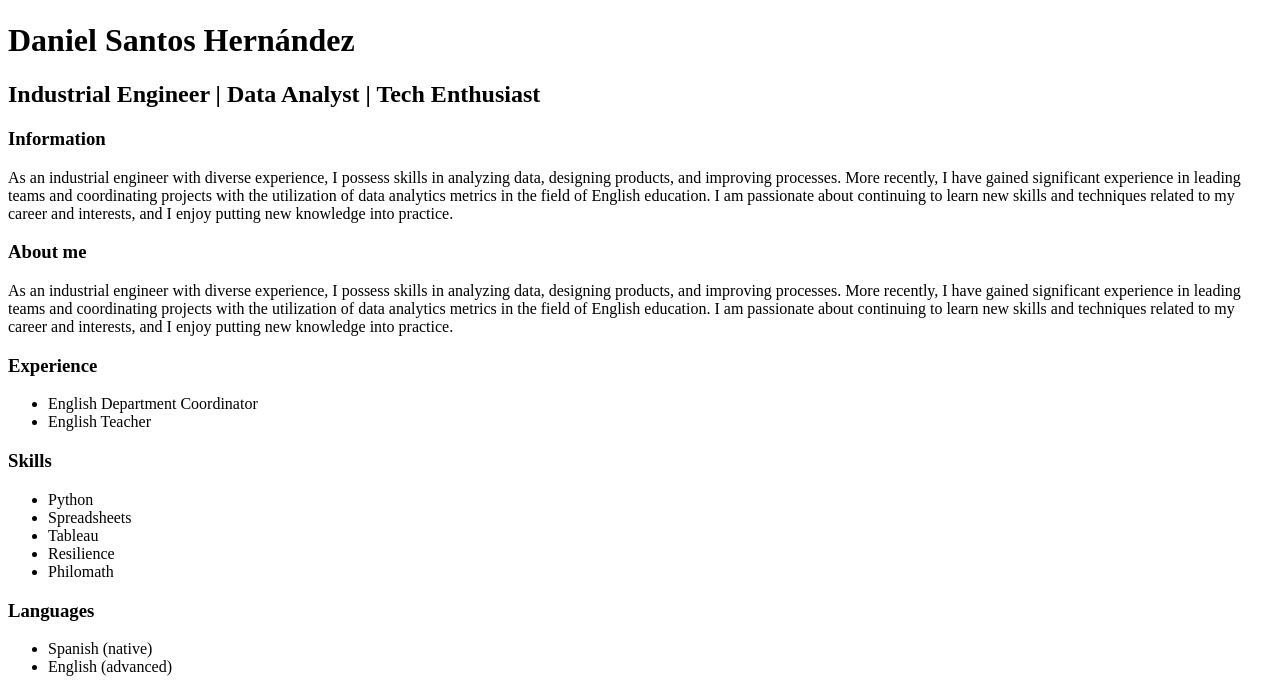
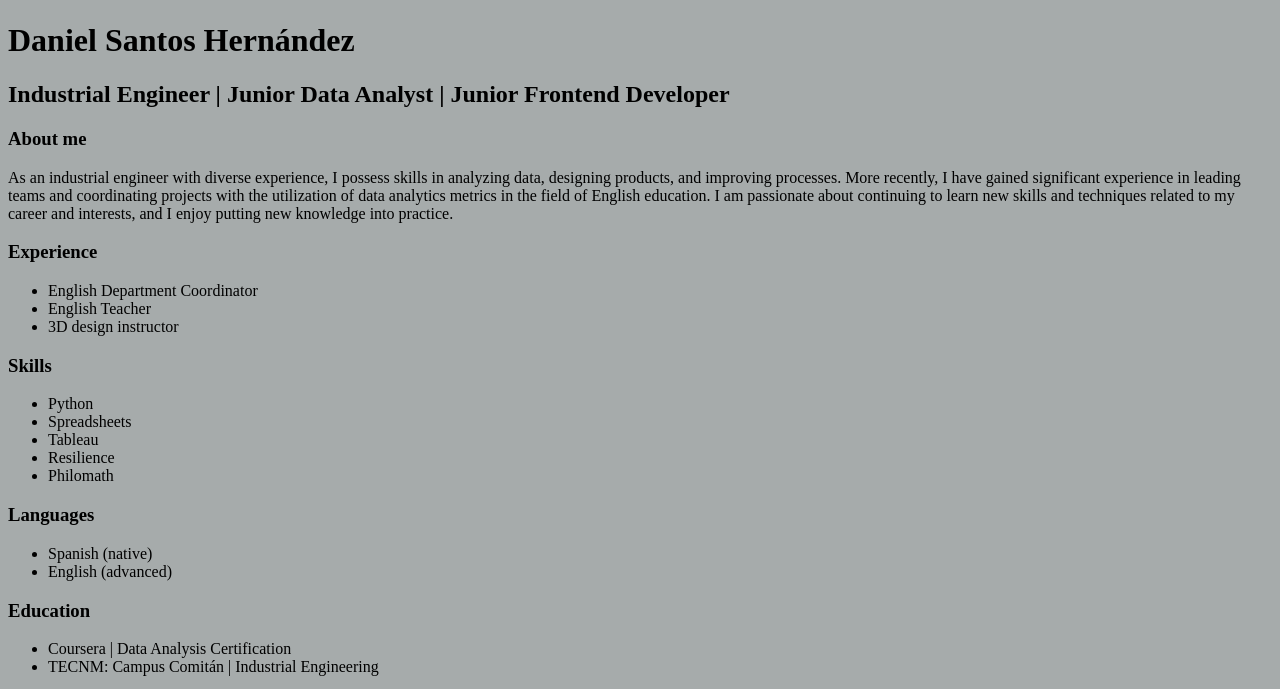
Before and after one commit to DanSantos005/CV, a plain HTML site: page INDEX.HTML in a window 1280 px wide. Shown: the part 311-1000 px from the top of the page. Drawn offline with Linux system fonts and the light colour scheme; grey boxes are pictures that could not be loaded.

Commit message:
background color chnged

```diff
--- a/INDEX.HTML
+++ b/INDEX.HTML
@@ -3,20 +3,16 @@
 <head>
     <meta charset="UTF-8">
     <meta name="viewport" content="width=device-width, initial-scale=1.0">
+    <link rel="stylesheet" href="./styles.css">
     <title>Daniel Santos</title>
 </head>
 <body>
     <header>
         <img src="https://scontent.ftgz3-1.fna.fbcdn.net/v/t39.30808-6/369270880_10231725908114872_5077519527792252069_n.jpg?_nc_cat=105&ccb=1-7&_nc_sid=5f2048&_nc_eui2=AeFET7f25nsH8poSELtagtLaL3DLsdW1vlIvcMux1bW-Uv7EMPhqK75WIwWaVLZsiJQ&_nc_ohc=GiTQfUYzPlsAX-8hH43&_nc_ht=scontent.ftgz3-1.fna&oh=00_AfDBrV4vqqtOUkoOYxkyxfYCvR478L99p55ETlYy-Y2H_w&oe=6540BE2E" alt="Profile">
         <h1>Daniel Santos Hernández</h1>
-        <h2>Industrial Engineer | Data Analyst | Tech Enthusiast</h2>
+        <h2>Industrial Engineer | Junior Data Analyst | Junior Frontend Developer</h2>
     </header>
     <main>
-        <section>
-            <h3>Information</h3>
-            <p>As an industrial engineer with diverse experience, I possess skills in analyzing data, designing products, and improving processes.
-        More recently, I have gained significant experience in leading teams and coordinating projects with the utilization of data analytics metrics in the field of English education. I am passionate about continuing to learn new skills and techniques related to my career and interests, and I enjoy putting new knowledge into practice.</p>
-        </section>
         <section>
             <h3>About me</h3>
             <p>As an industrial engineer with diverse experience, I possess skills in analyzing data, designing products, and improving processes.
@@ -27,6 +23,7 @@
             <ul>
                 <li>English Department Coordinator</li>
                 <li>English Teacher</li>
+                <li>3D design instructor</li>
             </ul>
         </section>
         <section>
@@ -44,16 +41,24 @@
                 <li>Spanish (native)</li>
                 <li>English (advanced)</li>
             </ul>
+        </section>
+        <section>
+            <h3>Education</h3>
+            <ul>
+                <li>Coursera | Data Analysis Certification</li>
+                <li>TECNM: Campus Comitán | Industrial Engineering</li>
+            </ul>
+        </section>
     </main>
     <footer>
         <ul>
             <li>
                 <a href="https://github.com/DanSantos005">Github</a>
-                <img src="https://github.githubassets.com/assets/GitHub-Mark-ea2971cee799.png" alt="Github logo">
+                <img src="https://cdn-icons-png.flaticon.com/512/25/25231.png" alt="Github logo">
             </li>
             <li>
                 <a href="https://www.linkedin.com/in/daniel-santos-hern%C3%A1ndez-707494a6/">LinkedIn</a>
-                <img src="https://img.freepik.com/premium-vector/square-linkedin-logo-isolated-white-background_469489-892.jpg" alt="LinkedIn logo">
+                <img src="https://cdn-icons-png.flaticon.com/512/61/61109.png" alt="LinkedIn logo">
             </li>
             <li>
                 <a href="#">santoshernandezdaniel@gmail.com</a>
--- /dev/null
+++ b/styles.css
@@ -0,0 +1,5 @@
+/*Changing site background*/
+
+body{
+    background-color: rgb(166, 171, 171);
+}
```
